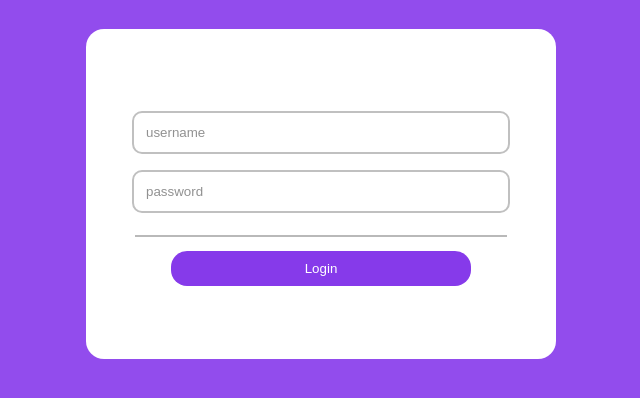
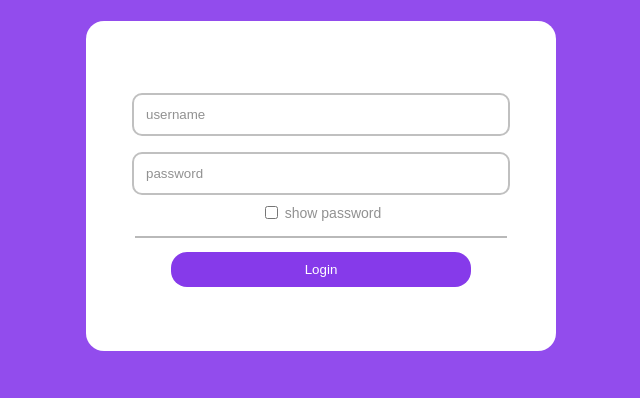
Before and after one commit to naailah-b/node-login, a plain HTML site: page index.html in a window 1280 px wide. Shown: the part 256-654 px from the top of the page, without its empty margins (319-959 px from the left). Drawn offline with Linux system fonts and the light colour scheme.

Commit message:
added a show password

```diff
--- a/index.html
+++ b/index.html
@@ -1,20 +1,28 @@
 <!DOCTYPE html>
 <html lang="en">
+
 <head>
     <meta charset="UTF-8">
     <meta name="viewport" content="width=device-width, initial-scale=1.0">
     <link rel="stylesheet" href="style.css">
     <title>login extra credit</title>
 </head>
+
 <body>
-
+    <div class="container">
         <div id="title">Login Now.</div>
         <div class="box">
             <input id="inputUser" class="input" type="text" placeholder="username">
-            <input class="input" type="text" placeholder="password">
+            <input class="input" type="password" name="password" placeholder="password">
+            <div class="group">
+                <input type="checkbox" onclick="clicked()">
+                <div id="show">show password</div>
+            </div>
             <div id="line"></div>
             <button class="btn" id="btnPost">Login</button>
         </div>
+    </div>
 
 </body>
+
 </html>
--- a/style.css
+++ b/style.css
@@ -1,12 +1,17 @@
 body {
+    margin: 0;
+    padding: 0;
     font-family: Arial, Helvetica, sans-serif;
+    background-color: rgb(146, 76, 237);
+    color: white;
+}
+
+.container {
+    height: 100vh;
     display: flex;
-    height: 100vh;
-    background-color: rgb(146, 76, 237);
     flex-direction: column;
     justify-content: center;
     align-items: center;
-    color: white;
 }
 
 #title {
@@ -38,6 +43,17 @@ body {
     height: 330px;
 }
 
+.group {
+    display: flex;
+    align-items: center;
+}
+
+#show {
+    margin-left: 4px;
+    color: rgb(145, 145, 145);
+    font-size: 14px;
+}
+
 #line {
     margin: 14px;
     width: 370px;
```
Also changed, not shown: 1 other file.
